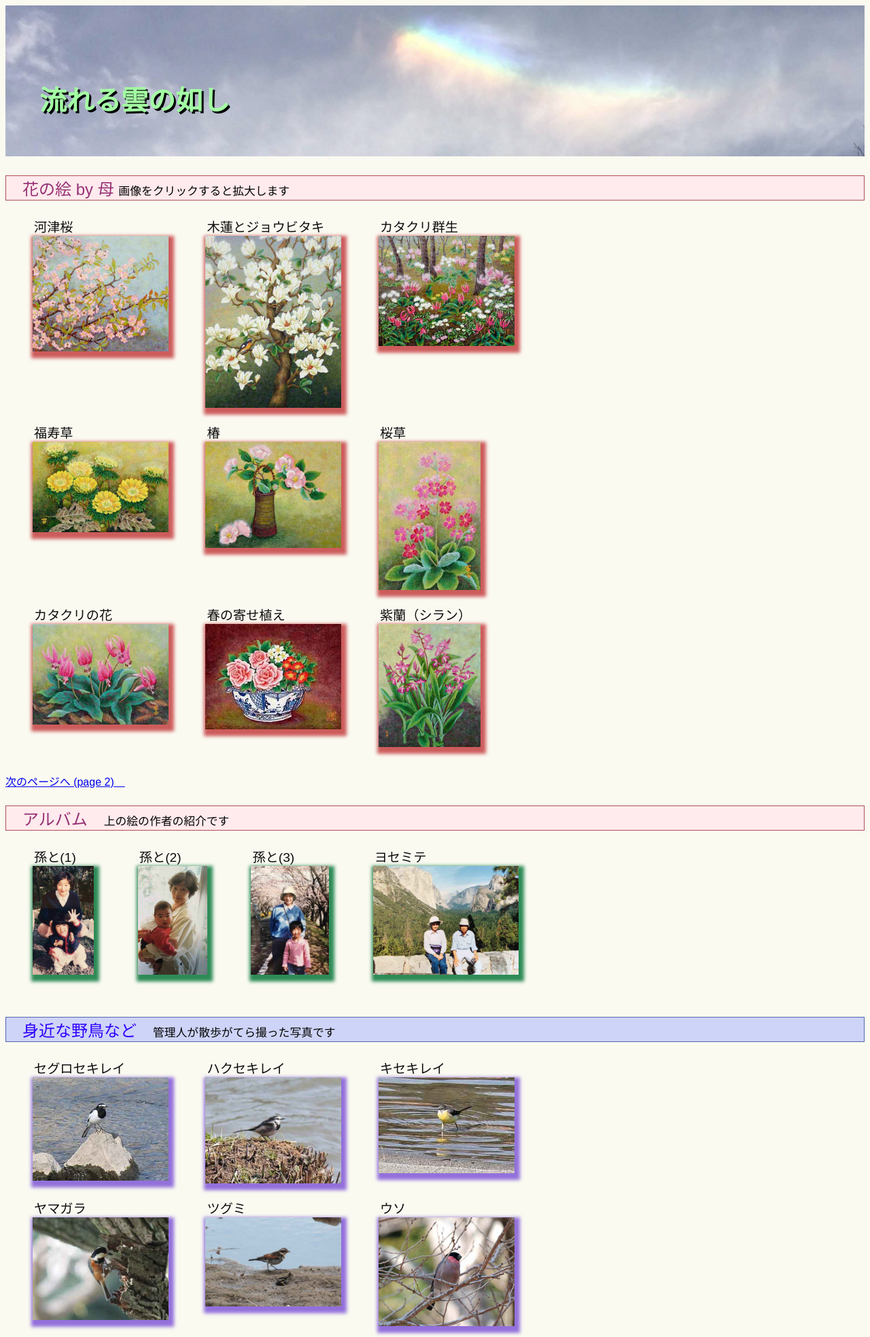
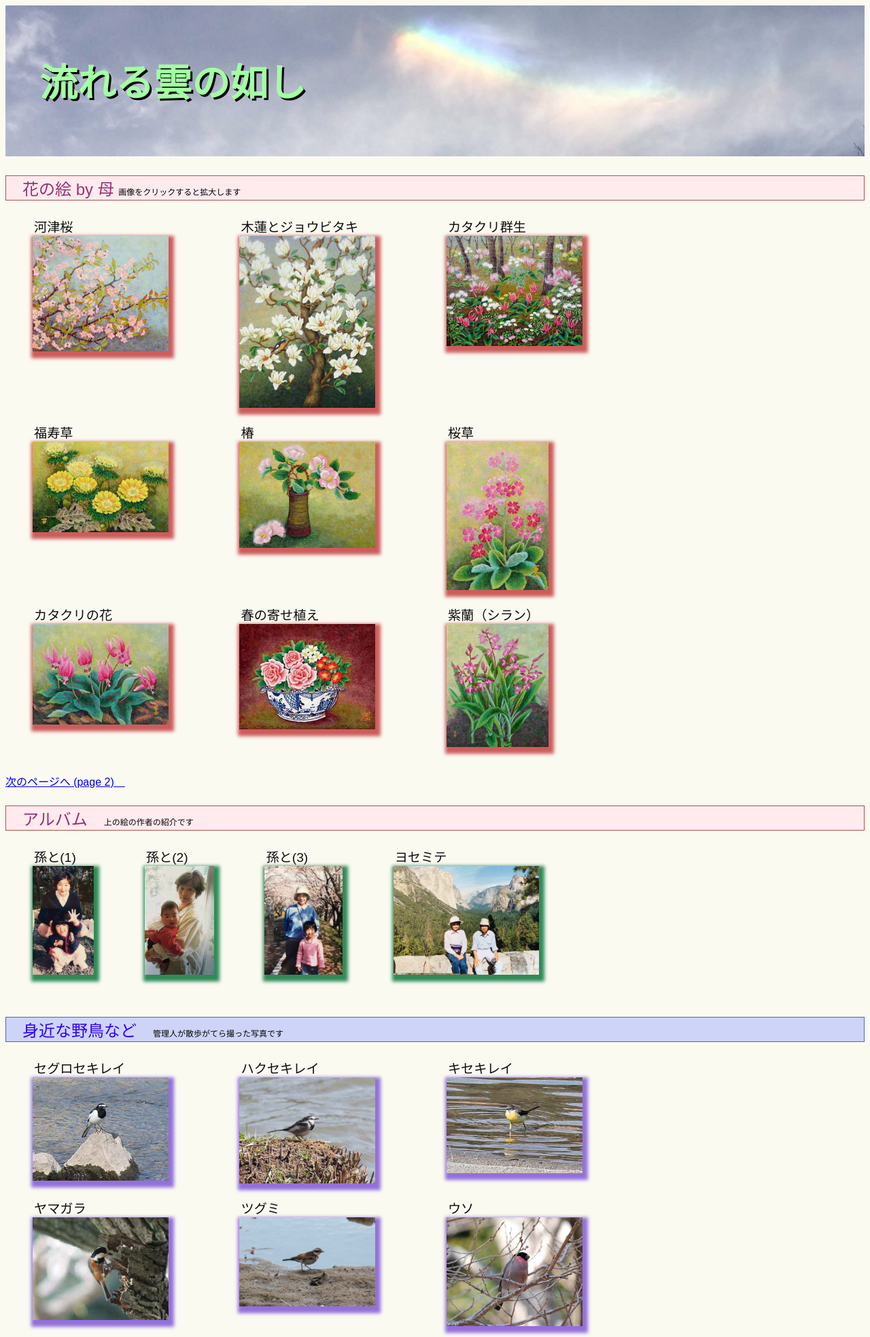
Before and after one commit to nkino-kino/ikuy-iron2, a PHP site: page / in a window 1280 px wide. Shown: the top 1967 px of the page at 68% size. Run offline with PHP 8.4, Linux system fonts and the light colour scheme.

Commit message:
Update css練習.css

```diff
--- a/css練習.css
+++ b/css練習.css
@@ -10,7 +10,7 @@ font-family: "游ゴシック","メイリオ",sans-serif ;
     bottom: 20px;
     left: 50px;
     padding: 0px;
-    font-size: 250%;
+    font-size: 350%;
     color: #a3ffa3;
     font-family: "ヒラギノ角ゴ StdN W8", 'arial black';
     font-weight: bold; /*太字に*/
@@ -34,7 +34,7 @@ p.sample1 {
 p.sample1 span {
     text-align: right;
     color:rgb(3, 3, 3);
-    font-size: 70%;
+    font-size: 50%;
 }
 p.sample2 {
     color:rgb(150, 49, 116);
@@ -45,7 +45,7 @@ p.sample2 {
 p.sample2 span {
     text-align: right;
     color:rgb(3, 3, 3);
-    font-size: 70%;
+    font-size: 50%;
 }
 p.sample3 {
     color:rgb(150, 49, 116);
@@ -56,7 +56,7 @@ p.sample3 {
 p.sample3 span {
     text-align: right;
     color:rgb(3, 3, 3);
-    font-size: 70%;
+    font-size: 50%;
 }
 .bird img {
     display:  inline-block;
@@ -64,7 +64,7 @@ p.sample3 span {
     }
 .bird > li {
     display:  inline-block;     /* インラインブロック要素にする */
-    width: 250px;               /* 幅指定 */
+    width: 300px;               /* 幅指定 */
     vertical-align: top;    /* 要素を上下中央で揃える */
 }
 .flower img {
@@ -72,7 +72,7 @@ p.sample3 span {
     }
 .flower > li {
     display:  inline-block;     /* インラインブロック要素にする */
-    width: 250px;               /* 幅指定 */
+    width: 300px;               /* 幅指定 */
     vertical-align: top;    /* 要素を上下中央で揃える */
 }
 .album img {
@@ -80,7 +80,7 @@ p.sample3 span {
     }
 .album > li {
     display:  inline-block;     /* インラインブロック要素にする */
-    margin: 0 60px 0 0;               /* 間隔指定 */
+    margin: 0 70px 0 0;               /* 間隔指定 */
     vertical-align: top;    /* 要素を上下中央で揃える */
 }
 
```
